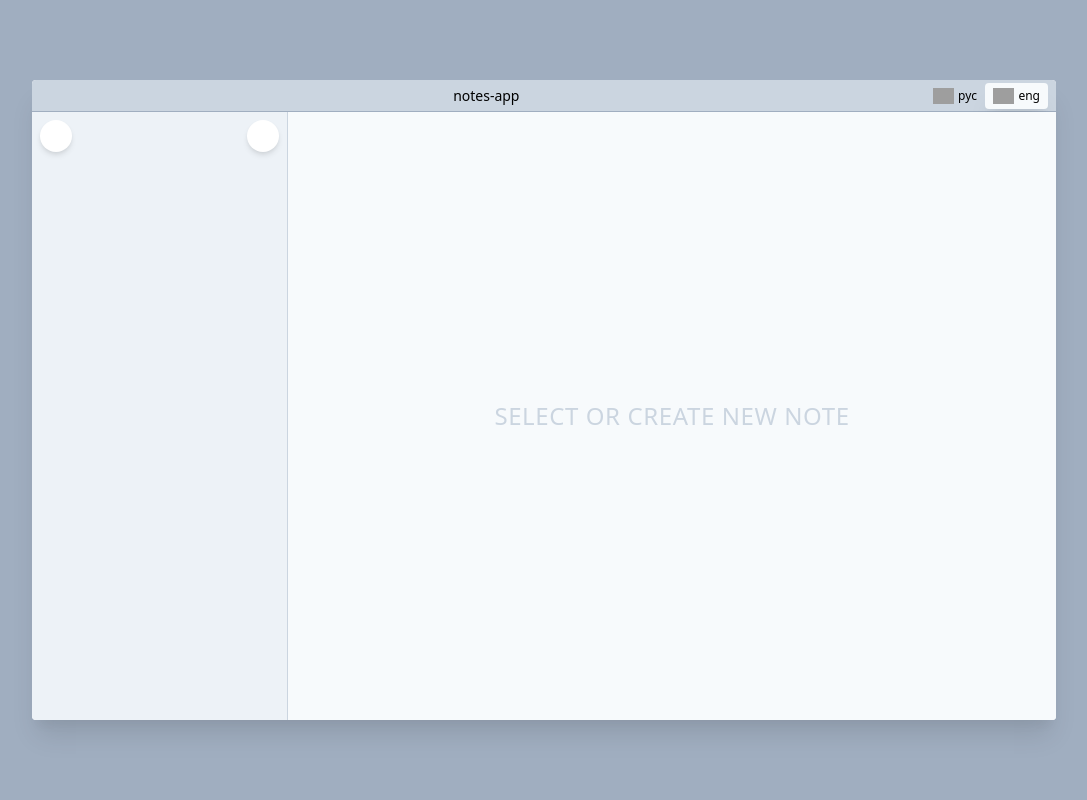
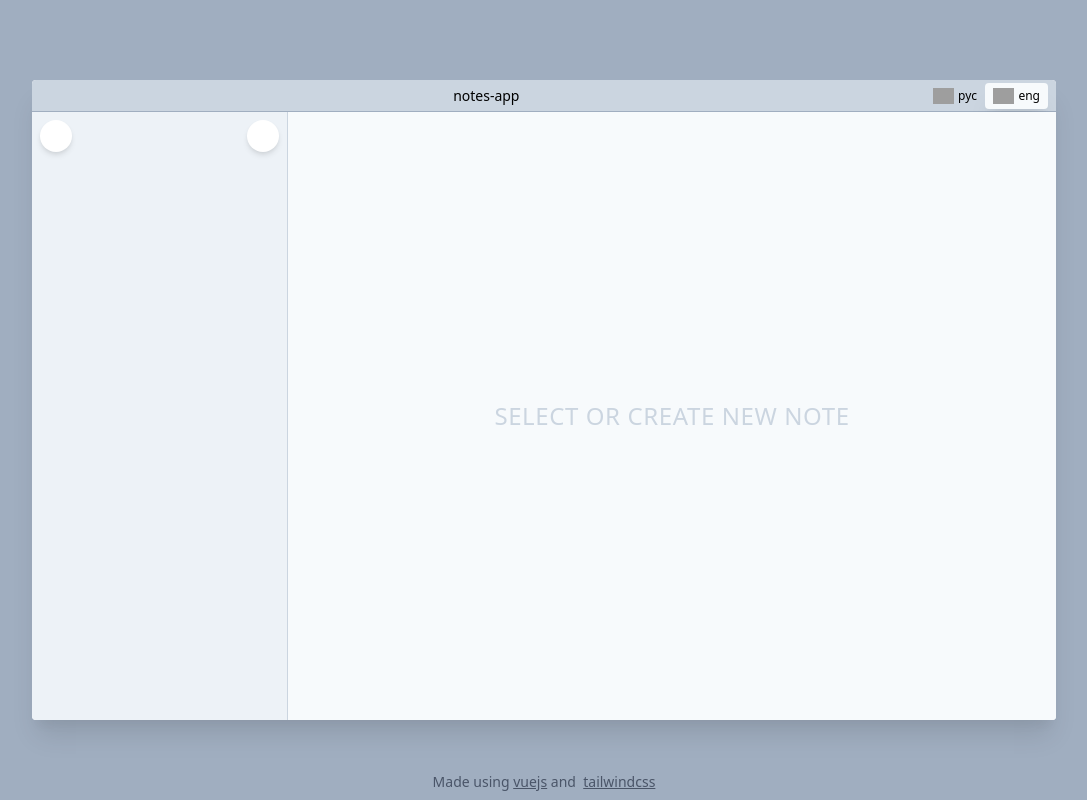
Before and after one commit to baitkul/vue-notes-app, a Vue app: page / in a window 1280 px wide. Shown: the whole page, without its empty margins (96-1183 px from the left). Built offline with nearby package versions, Linux system fonts and the light colour scheme; grey boxes are pictures that could not be loaded; the HTML template or start-up script is replaced by a standard one.

Commit message:
ref: add footer

```diff
--- a/src/App.vue
+++ b/src/App.vue
@@ -1,6 +1,21 @@
 <template>
   <div class="flex items-center justify-center h-screen bg-gray-500">
     <Notes />
+
+    <div class="absolute bottom-0 p-2 text-sm text-center text-gray-700">
+      Made using
+      <a
+        href="https://vuejs.org"
+        target="_blank"
+        class="font-medium underline"
+        rel="noopener noreferrer">vuejs</a>&nbsp;and&nbsp;
+      <a
+        href="https://tailwindcss.com"
+        target="_blank"
+        class="font-medium underline"
+        rel="noopener noreferrer">tailwindcss</a>
+
+    </div>
   </div>
 </template>
 
```
